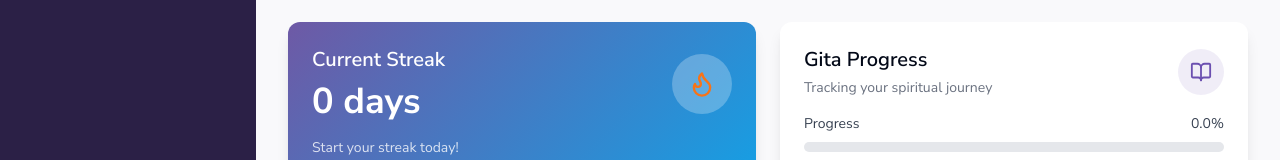
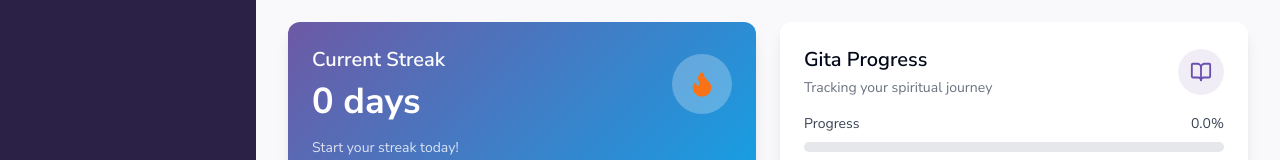
Before and after one commit to moon2706/gym-gita-tracker, a React (Vite) app: page / in a window 1280 px wide. Shown: the part 302-462 px from the top of the page. Built offline with nearby package versions, Linux system fonts and the light colour scheme.

Commit message:
Fill fire symbol with color
Fill the fire symbol in the StreakCard with the orange color.

```diff
--- a/src/components/StreakCard.tsx
+++ b/src/components/StreakCard.tsx
@@ -18,6 +18,7 @@ const StreakCard = () => {
           <Flame
             size={28}
             className={`text-orange-500 ${streak > 0 ? 'animate-pulse-success' : ''}`}
+            fill="#F97316"
           />
         </div>
       </div>
```
